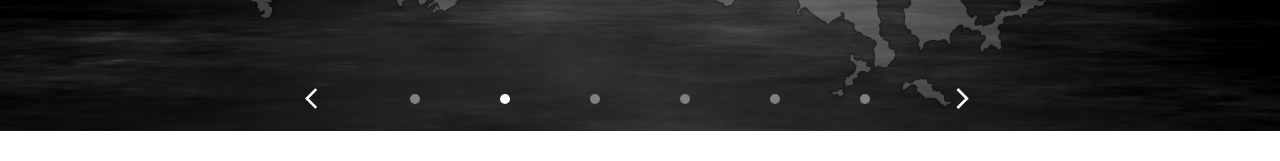
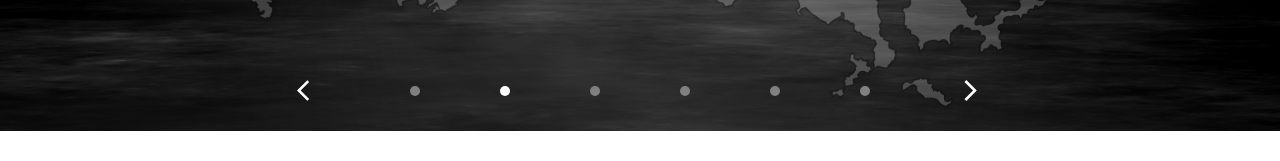
Before and after one commit to MatsumotoTakumi05/ShishaBar-KK, a React (Create React App) app in the folder frontend/: page / in a window 1280 px wide. Shown: the part 549-710 px from the top of the page. Built offline with nearby package versions, Linux system fonts and the light colour scheme.

Commit message:
update_トップページの戻るモダンと進むボタンの動作を制御

```diff
--- a/frontend/src/Page/TopPage/StoreImage/StoreImage.tsx
+++ b/frontend/src/Page/TopPage/StoreImage/StoreImage.tsx
@@ -1,4 +1,4 @@
-import { Box, Stack } from '@mui/material'
+import { Box, IconButton, Stack } from '@mui/material'
 import ArrowBackIosIcon from '@mui/icons-material/ArrowBackIos';
 import ArrowForwardIosIcon from '@mui/icons-material/ArrowForwardIos';
 import React, { memo, useEffect, useState } from 'react'
@@ -35,9 +35,9 @@ const StoreImage = memo(() => {
     // 矢印アイコンのクリックイベント
     const moveImageOnClick = (e: React.ChangeEvent<HTMLInputElement>) => {
         const id = e.target.id
-        if (id === "prev" && currentIndex !== 0) {
+        if (id === "prev") {
             setCurrentIndex(currentIndex - 1)
-        } else if (id === "next" && currentIndex !== 5) {
+        } else if (id === "next") {
             setCurrentIndex(currentIndex + 1)
         } else {
             setCurrentIndex(Number(id))
@@ -69,15 +69,19 @@ const StoreImage = memo(() => {
                     alignItems="center"  /* 各要素を縦方向に中央揃え */
                     spacing={10}
                 >
-                    <ArrowBackIosIcon sx={{ fontSize: "25px", cursor: "pointer", color: currentIndex === 0 ? "grey" : "white" }} id="prev" onClick={(e: any) => moveImageOnClick(e)} />
+                    <IconButton disabled={currentIndex === 0}>
+                        <ArrowBackIosIcon sx={{ fontSize: "25px", cursor: "pointer", color: currentIndex === 0 ? "grey" : "white" }} id="prev" onClick={(e: any) => moveImageOnClick(e)} />
+                    </IconButton>
                     {topImage.map((_, index: number) => {
                         return (
                             <Box id={String(index)} onClick={(e: any) => moveImageOnClick(e)} sx={{ cursor: "pointer", width: "10px", height: "10px", backgroundColor: currentIndex === index ? "white" : "grey", borderRadius: "50%" }} > </Box>
                         )
                     })}
-                    <ArrowForwardIosIcon sx={{ fontSize: "25px", cursor: "pointer", color: currentIndex === 5 ? "grey" : "white" }} id="next" onClick={(e: any) => moveImageOnClick(e)} />
+                    <IconButton disabled={currentIndex === 5}>
+                        <ArrowForwardIosIcon sx={{ fontSize: "25px", cursor: "pointer", color: currentIndex === 5 ? "grey" : "white" }} id="next" onClick={(e: any) => moveImageOnClick(e)} />
+                    </IconButton>
                 </Stack>
-            </Box>
+            </Box >
 
         </>
     )
```
